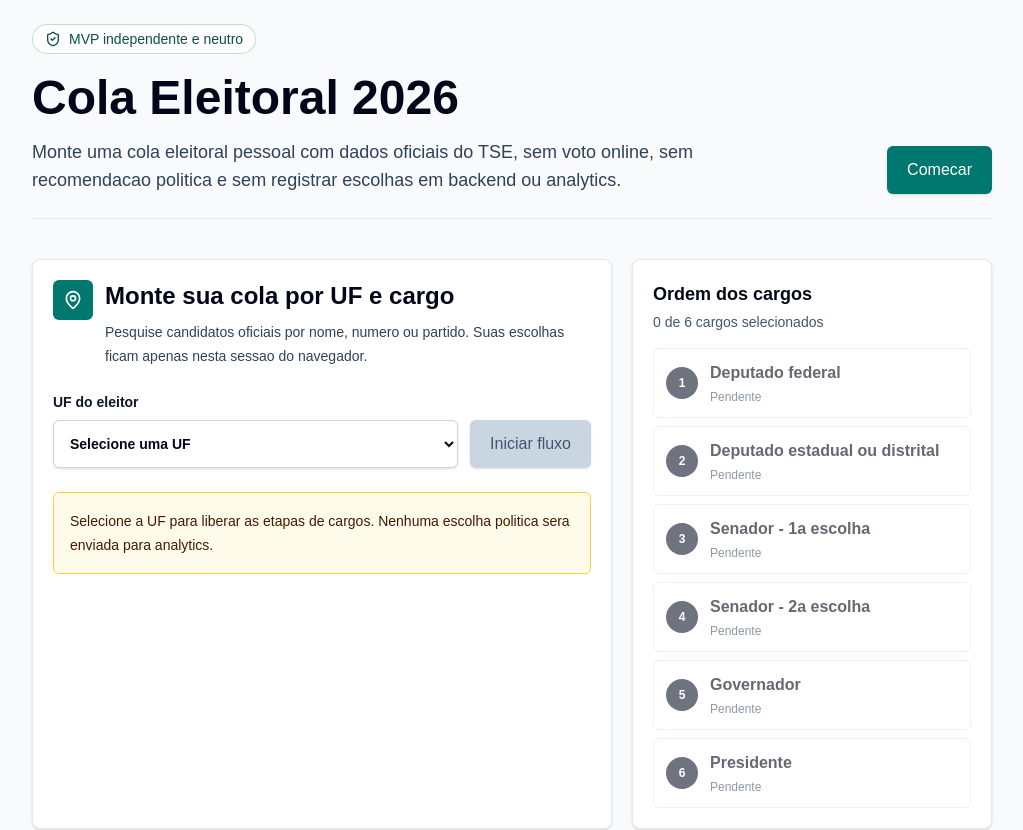
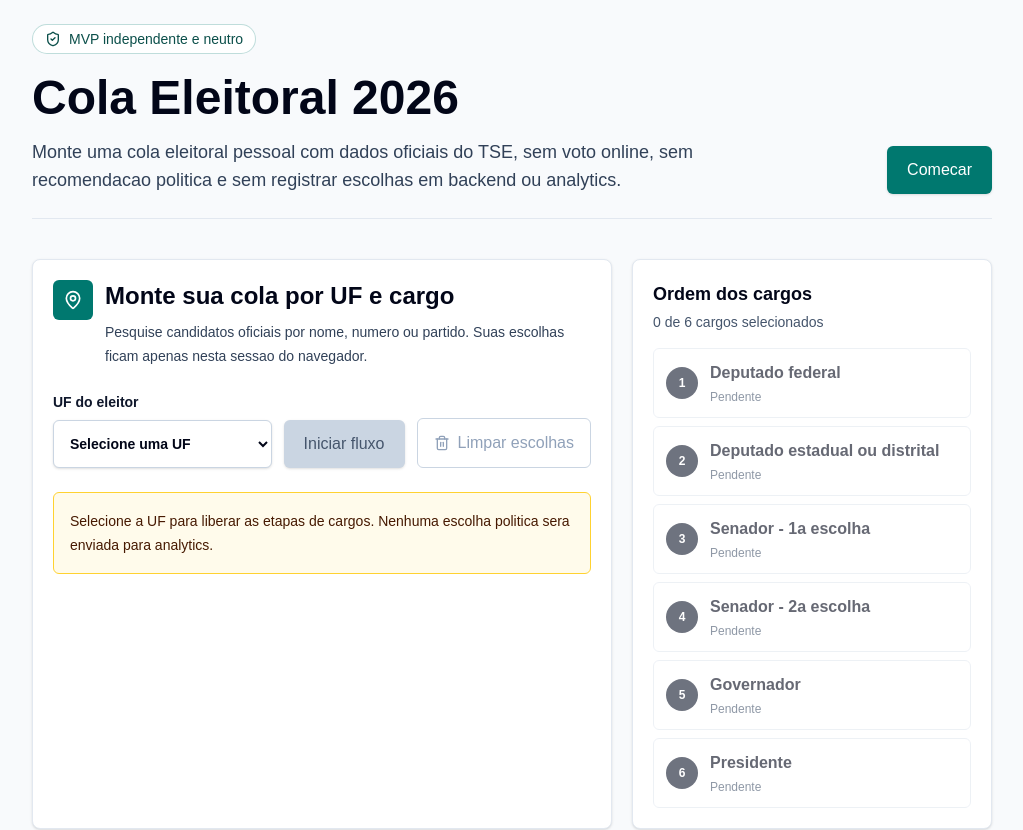
Before and after one commit to luccazovedi/cola-eleitoral-2026, a Next.js app: page / in a window 1280 px wide. Shown: the top 830 px of the page, without its empty margins (128-1151 px from the left). Built offline with nearby package versions, Linux system fonts and the light colour scheme.

Commit message:
feat: persiste escolhas somente no navegador

```diff
--- a/src/components/election-flow.tsx
+++ b/src/components/election-flow.tsx
@@ -1,6 +1,6 @@
 "use client";
 
-import { CheckCircle2, ChevronLeft, ChevronRight, Loader2, MapPin, Pencil, ReceiptText, Search } from "lucide-react";
+import { CheckCircle2, ChevronLeft, ChevronRight, Loader2, MapPin, Pencil, ReceiptText, Search, Trash2 } from "lucide-react";
 import Image from "next/image";
 import { useEffect, useMemo, useState } from "react";
 import { brazilianStates, type BrazilianStateCode } from "@/lib/brazil";
@@ -11,7 +11,16 @@ import type { Candidate, CandidateOffice, CandidateSearchResult } from "@/types/
 
 type SelectionState = Record<ElectionStepId, Candidate | null>;
 
+type PersistedElectionState = {
+  version: 1;
+  uf: BrazilianStateCode | "";
+  started: boolean;
+  currentIndex: number;
+  selections: SelectionState;
+};
+
 const initialSelections = Object.fromEntries(electionFlow.map((step) => [step.id, null])) as SelectionState;
+const STORAGE_KEY = "cola-eleitoral-2026:progress";
 
 const officeByStep: Record<ElectionStepId, CandidateOffice> = {
   "deputado-federal": "deputado-federal",
@@ -43,6 +52,30 @@ function formatUpdatedAt(value: string | null): string {
   }).format(new Date(value));
 }
 
+function readPersistedState(): PersistedElectionState | null {
+  try {
+    const value = window.localStorage.getItem(STORAGE_KEY);
+    if (!value) {
+      return null;
+    }
+
+    const parsed = JSON.parse(value) as Partial<PersistedElectionState>;
+    if (parsed.version !== 1 || typeof parsed.uf !== "string" || typeof parsed.selections !== "object") {
+      return null;
+    }
+
+    return {
+      version: 1,
+      uf: parsed.uf as BrazilianStateCode | "",
+      started: Boolean(parsed.started),
+      currentIndex: Math.min(Math.max(Number(parsed.currentIndex) || 0, 0), electionFlow.length - 1),
+      selections: { ...initialSelections, ...parsed.selections },
+    };
+  } catch {
+    return null;
+  }
+}
+
 export function ElectionFlow() {
   const [uf, setUf] = useState<BrazilianStateCode | "">("");
   const [started, setStarted] = useState(false);
@@ -56,6 +89,7 @@ export function ElectionFlow() {
   const [loadError, setLoadError] = useState<string | null>(null);
   const [reviewing, setReviewing] = useState(false);
   const [finalized, setFinalized] = useState(false);
+  const [storageReady, setStorageReady] = useState(false);
   const currentStep = electionFlow[currentIndex];
   const currentOffice = officeByStep[currentStep.id];
   const selectedCandidate = selections[currentStep.id];
@@ -68,6 +102,34 @@ export function ElectionFlow() {
   const canGoBack = currentIndex > 0;
   const canGoForward = currentIndex < electionFlow.length - 1;
   const isLastStep = currentIndex === electionFlow.length - 1;
+
+  useEffect(() => {
+    queueMicrotask(() => {
+      const persisted = readPersistedState();
+      if (persisted) {
+        setUf(persisted.uf);
+        setStarted(persisted.started && Boolean(persisted.uf));
+        setCurrentIndex(persisted.currentIndex);
+        setSelections(persisted.selections);
+      }
+      setStorageReady(true);
+    });
+  }, []);
+
+  useEffect(() => {
+    if (!storageReady) {
+      return;
+    }
+
+    const persisted: PersistedElectionState = {
+      version: 1,
+      uf,
+      started,
+      currentIndex,
+      selections,
+    };
+    window.localStorage.setItem(STORAGE_KEY, JSON.stringify(persisted));
+  }, [currentIndex, selections, started, storageReady, uf]);
 
   useEffect(() => {
     if (!started || !uf) {
@@ -181,6 +243,21 @@ export function ElectionFlow() {
     setFinalized(false);
   }
 
+  function clearSavedProgress() {
+    window.localStorage.removeItem(STORAGE_KEY);
+    setUf("");
+    setStarted(false);
+    setCurrentIndex(0);
+    setSelections(initialSelections);
+    setCandidates([]);
+    setPhotoUrls({});
+    setSourceUpdatedAt(null);
+    setLoadError(null);
+    setQuery("");
+    setReviewing(false);
+    setFinalized(false);
+  }
+
   function editSelection(stepId: ElectionStepId) {
     const stepIndex = electionFlow.findIndex((step) => step.id === stepId);
     setCurrentIndex(Math.max(stepIndex, 0));
@@ -254,7 +331,7 @@ export function ElectionFlow() {
           </div>
         </div>
 
-        <div className="mt-6 grid gap-3 sm:grid-cols-[1fr_auto] sm:items-end">
+        <div className="mt-6 grid gap-3 sm:grid-cols-[1fr_auto_auto] sm:items-end">
           <label className="grid gap-2 text-sm font-semibold text-slate-900" htmlFor="uf">
             UF do eleitor
             <select
@@ -280,7 +357,22 @@ export function ElectionFlow() {
           >
             Iniciar fluxo
           </button>
+          <button
+            className="inline-flex min-h-12 items-center justify-center gap-2 rounded-md border border-slate-300 bg-white px-4 py-3 text-sm font-semibold text-slate-900 hover:border-rose-500 hover:text-rose-800 disabled:cursor-not-allowed disabled:text-slate-400"
+            disabled={!uf && selectedCount === 0}
+            onClick={clearSavedProgress}
+            type="button"
+          >
+            <Trash2 aria-hidden="true" className="size-4" />
+            Limpar escolhas
+          </button>
         </div>
+
+        {storageReady && (uf || selectedCount > 0) ? (
+          <p className="mt-3 text-xs font-medium text-slate-600" role="status">
+            Progresso salvo somente neste navegador.
+          </p>
+        ) : null}
 
         {!started ? (
           <div className="mt-6 rounded-md border border-amber-300 bg-amber-50 p-4 text-sm leading-6 text-amber-950" role="status">
```
